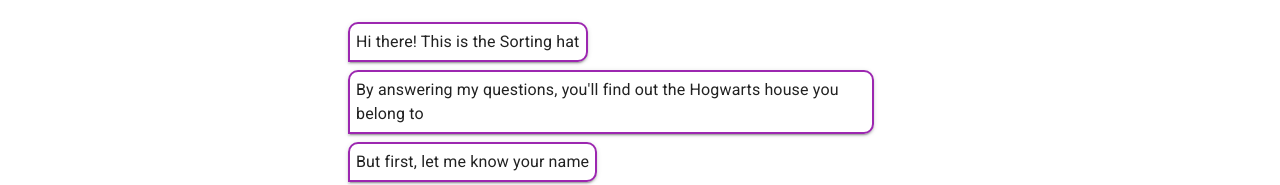
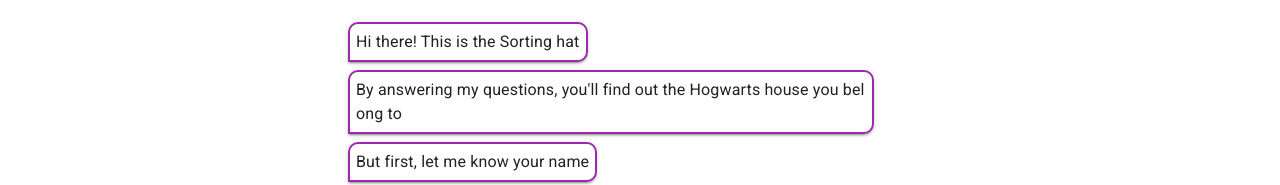
Before and after one commit to javiermvaldecantos/sorting-hat-chat, a React (Create React App) app: page / in a window 1280 px wide. Shown: the part 461-646 px from the top of the page. Built offline with nearby package versions, Linux system fonts and the light colour scheme.

Commit message:
v0.6.0 - Minor style change to prevent overflows in chat messages

```diff
--- a/src/components/InteractiveChatMessages/InteractiveChatMessages.styles.js
+++ b/src/components/InteractiveChatMessages/InteractiveChatMessages.styles.js
@@ -44,15 +44,7 @@
     maxWidth: '90%',
     boxShadow: (theme) => theme.shadows[2],
     outlineOffset: '-2px',
-
-    // '&:after': {
-    //   content: '""',
-    //   display: 'block',
-    //   position: 'absolute',
-    //   bottom: '0px',
-    //   border: '10px solid transparent',
-    //   // boxShadow: (theme) => theme.shadows[2],
-    // },
+    wordBreak: 'break-all',
 
     '&[data-type="sent"]': {
       marginRight: '0px',
```
